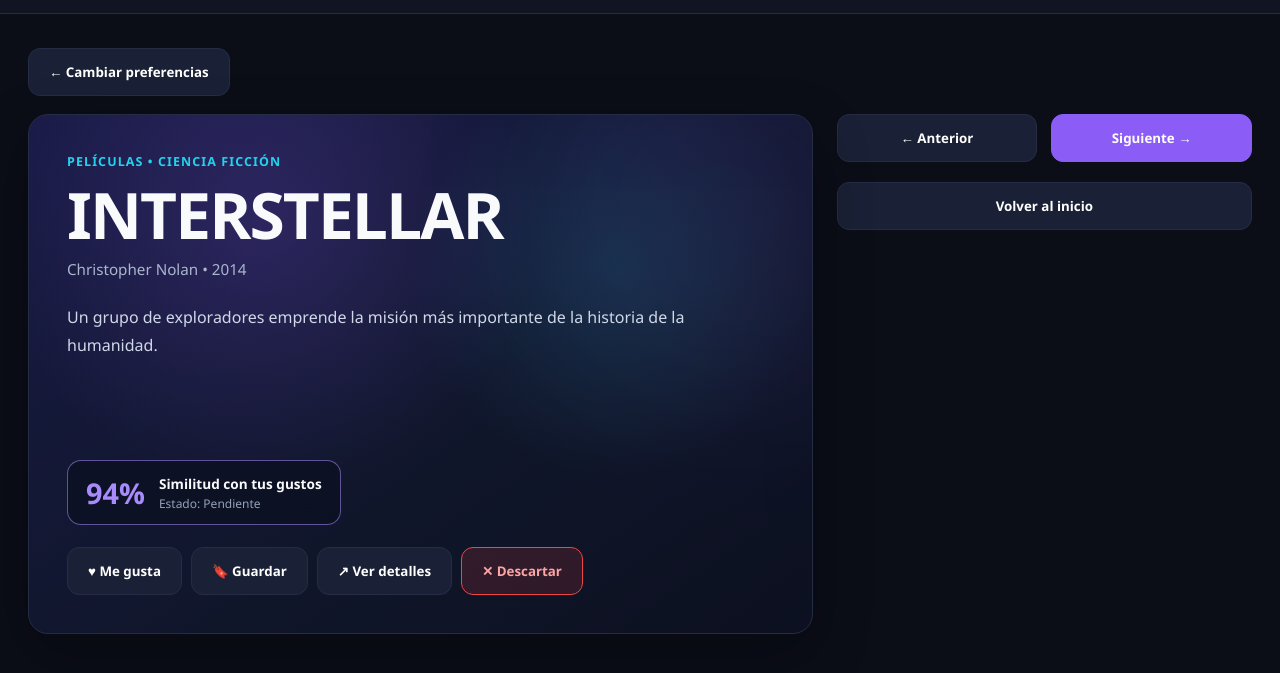
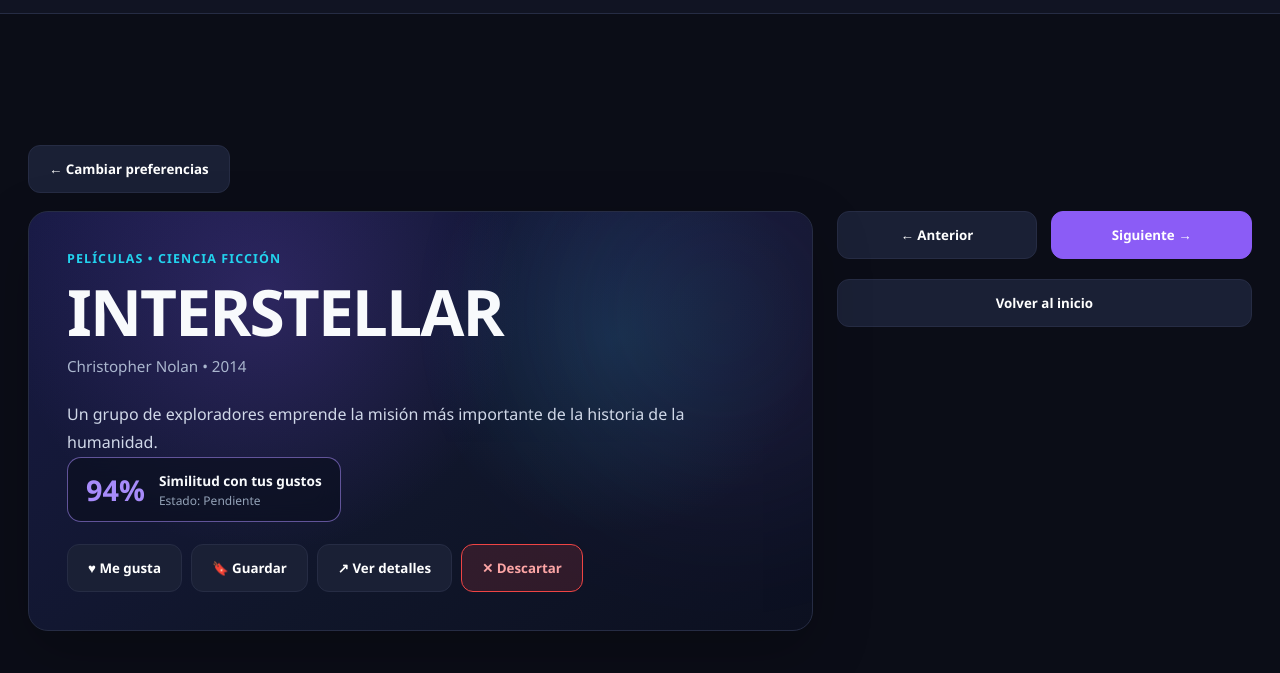
Before and after one commit to JonathanMena/Fase-2-Motor-de-recomendacion-, a plain HTML site: page wwwroot/index.html in a window 1280 px wide. Both pictures are taken after a click on the button "Inicio". Shown: the part 67-740 px from the top of the page. Drawn offline with Linux system fonts and the light colour scheme; no server answers.

Commit message:
Ajustar espacios y centrado de la pantalla de recomendaciones

```diff
--- a/wwwroot/css/styles.css
+++ b/wwwroot/css/styles.css
@@ -577,3 +577,19 @@ body:not(.modo-tecnico) .nodos-visualizer,
 body:not(.modo-tecnico) .side-panel .info-card {
     display: none;
 }
+
+/* Ajuste de la pantalla de recomendaciones */
+.hero-card {
+    min-height: 420px !important;
+}
+
+.main-grid {
+    align-items: start;
+}
+
+#vista-inicio.activa {
+    min-height: calc(100vh - 120px);
+    display: flex;
+    flex-direction: column;
+    justify-content: center;
+}
```
